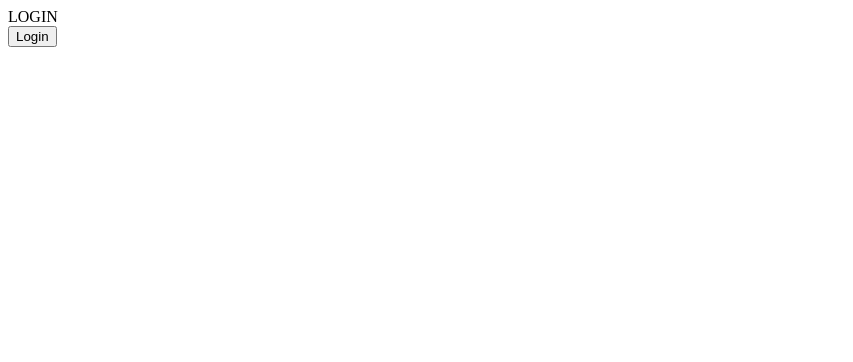
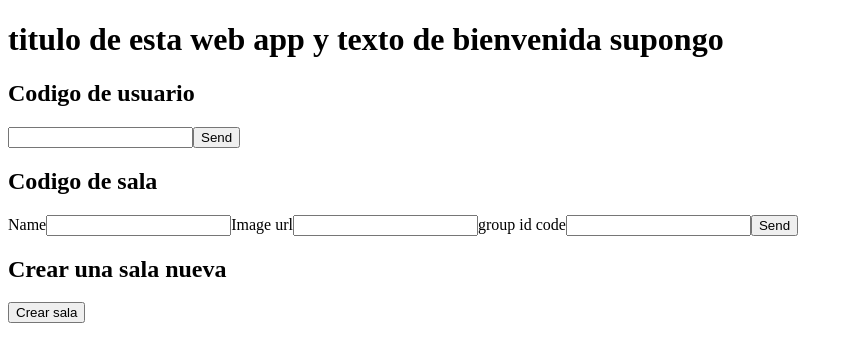
Before and after one commit to Tomig02/MERN-voting-app-frontend, a React (Create React App) app: page /main in a window 1280 px wide. Before the commit this address led to /login. Shown: the top 362 px of the page, without its empty margins (0-853 px from the left). Built offline with nearby package versions, Linux system fonts and the light colour scheme.

Commit message:
prototipo de login y cambios minioms a routing.js

```diff
--- a/src/routes/Login.js
+++ b/src/routes/Login.js
@@ -1,18 +1,111 @@
-import React, { useContext } from "react";
+import React, { useContext, useState } from "react";
 import {RouteContext} from "../routing";
 
 export default function LoginRoute(){
-	const {setLogged, setPath} = useContext(RouteContext);
+	const {login} = useContext(RouteContext);
 
-	const login = () => {
-		setLogged(true);
-		setPath("main")
+	const checkLogin = async (event) => {
+		event.preventDefault();
+		const userCode = new FormData(event.target).get("code");
+		console.log(userCode);
+
+		console.log( await mensajeBackend("http://localhost:3001/login", {
+			id: userCode
+		}));
+	}
+
+	const ingresarSala = async (event) => {
+		event.preventDefault();
+		const formD = new FormData(event.target);
+
+		console.log( await mensajeBackend("http://localhost:3001/addNewUser", {
+			name: formD.get("name"),
+			image: formD.get("image"),
+			roomID: formD.get("groupID")
+		}));
+	}
+
+	const mensajeBackend = async (url, message) => {
+		const response = await fetch(url, {
+			method: 'POST',
+			headers: {
+				'Content-Type': 'application/json'
+			},
+			body: JSON.stringify(message)
+		});
+
+		return await response.json();
+	}
+
+	const [creando, setCreando] = useState(false);
+
+	const PopUpCrear = () => {
+		const crearSala = async (event) => {
+			event.preventDefault();
+			const formD = new FormData(event.target);
+
+			const message = {
+				name: formD.get("name"),
+            	description: formD.get("description"),
+            	user: {
+					name: formD.get("username"),
+					image: formD.get("image")
+				}
+			}
+			console.log( await mensajeBackend("http://localhost:3001/createRoom", message));
+		}
+
+		return(
+			<form onSubmit={crearSala}>
+				<h2>Ingresa los datos de tu nueva sala</h2>
+
+				<label htmlFor="name">Room name</label>
+				<input type="text" name="name"/>
+
+				<label htmlFor="description">Room description</label>
+				<input type="text" name="description"/>
+
+				<label htmlFor="username">Username</label>
+				<input type="text" name="username"/>
+
+				<label htmlFor="image">Image URL</label>
+				<input type="text" name="image"/>
+
+				<button>Send</button>
+			</form>
+		)
 	}
 
 	return(
 		<div>
-			<div>LOGIN</div>
-			<button onClick={login}>Login</button>
+			<h1>titulo de esta web app y texto de bienvenida supongo</h1>
+
+			<form onSubmit={checkLogin}>
+				<h2>Codigo de usuario</h2>
+				<input type="text" name="code"/>
+
+				<button>Send</button>
+			</form>
+
+			<form onSubmit={ingresarSala}>
+				<h2>Codigo de sala</h2>
+
+				<label htmlFor="name">Name</label>
+				<input type="text" name="name"/>
+
+				<label htmlFor="image">Image url</label>
+				<input type="text" name="image"/>
+
+				<label htmlFor="groupID">group id code</label>
+				<input type="text" name="groupID"/>
+
+				<button>Send</button>
+			</form>
+
+			<h2>Crear una sala nueva</h2>
+			<button onClick={() => {setCreando(!creando)}}>Crear sala</button>
+
+			{creando? PopUpCrear(): null}
 		</div>
 	)
 }
--- a/src/routing.js
+++ b/src/routing.js
@@ -13,21 +13,34 @@ export const Router = ({children}) => {
     const [logged, setLogged] = useState(false);
 
     useEffect(() => {
+        window.onpopstate = (event) => {
+            setPath(event.state.path);
+        }
+    }, []);
+
+    useEffect(() => {
         console.log("rerender, path: ", path);
         if(!logged & path !== pageMap.login){
             setPath(pageMap.login);
-            window.history.replaceState({}, "Something", path);
+            window.history.replaceState({path: path}, "Something", path);
         }
         else{
-            window.history.pushState({}, "Something", path);
+            if(logged){
+                window.history.pushState({path: path}, "Something", path);
+            }
         }
     }, [path, logged]);
+
+    const login = () => {
+
+		setLogged(true);
+		setPath("main");
+	}
 
     return (
         <RouteContext.Provider value={{
             path: path,
-            setPath: setPath,
-            setLogged: setLogged
+            login: login
         }}>
             {children}
         </RouteContext.Provider>
```
